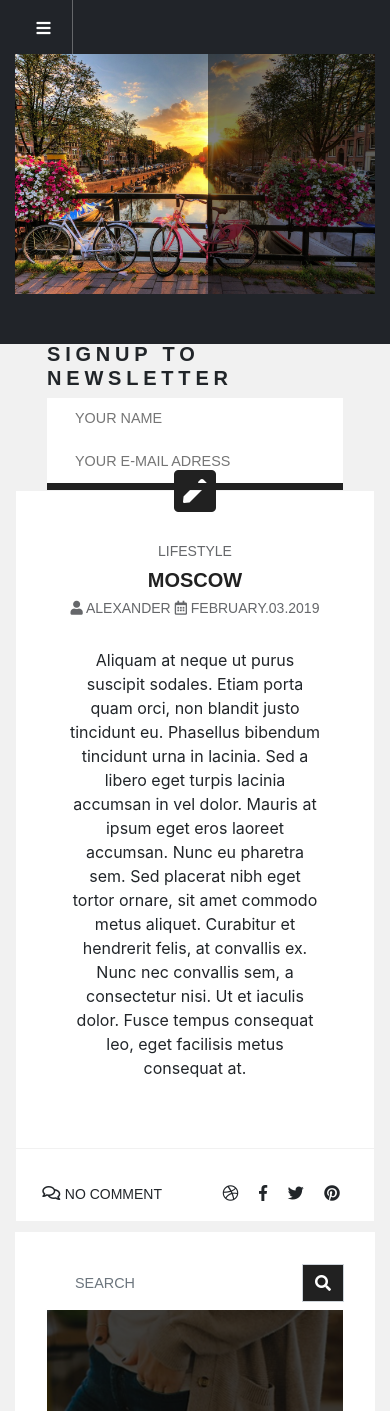
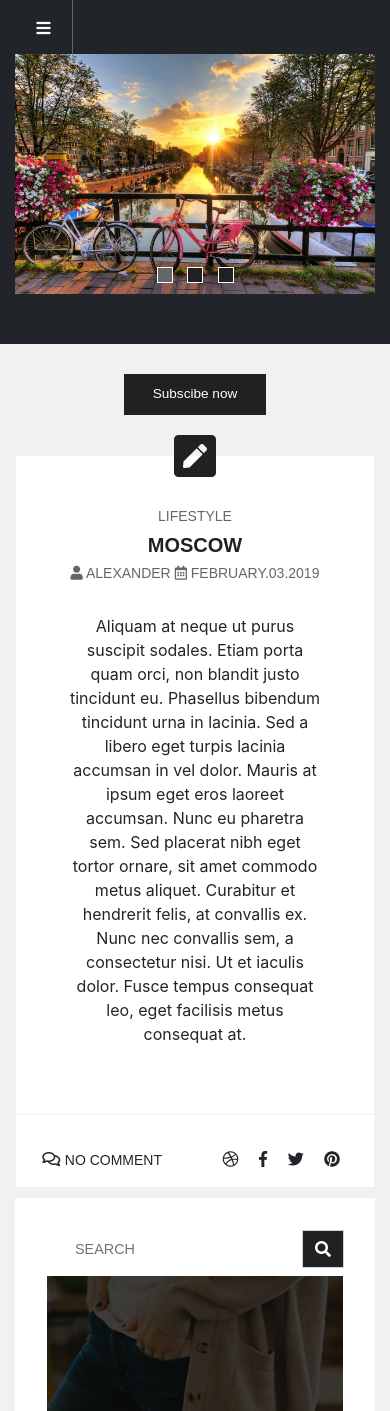
Before and after one commit to impressivedevelopments/decoblog, a PHP site: page /detail-page.php?id=1 in a window 390 px wide. Shown: the top 1411 px of the page. Run offline with PHP 8.4, Linux system fonts and the light colour scheme; data comes from the database, SQL or seed files in the repository; both versions use the stored data as it was after the commit; data that the repository does not hold is empty.

Commit message:
sign-up_adaptive

```diff
--- a/css/_misc/_media.scss
+++ b/css/_misc/_media.scss
@@ -23,4 +23,52 @@
         }
     }
    }
+   .header {
+    &-top-menu {
+        .logo-display {
+            display: none;
+            }
+        .social-media {
+            display: none;
+            }
+        }
+    }
+
 }
+
+@media (max-width: 986px)
+{
+    .sign-up {
+        display: none;
+    }
+    .button-sign-up
+    {
+        display: block;
+        margin: 2.5rem auto;
+        @include hind-medium;
+        font-size: 0.85rem;
+        background: $black;
+        color: $white;
+        padding: .6rem 1.75rem;
+        border: 1px solid transparent;
+        cursor: pointer;
+        &:hover {
+            background: $white;
+            transition: .5s ease;
+            color: $black;
+            border: 1px solid $black;
+        }
+    }
+}
+
+@media (max-width: 360px) {
+    .slider {
+        display: none;
+    }
+    .header-top-menu {
+        min-height: 10px;
+    }
+    .popup-button {
+        margin: 0;
+    }
+}
--- a/css/style.css
+++ b/css/style.css
@@ -46,7 +46,7 @@
 .header-top-menu {
   background: #212429;
   position: relative;
-  height: 21.5rem;
+  min-height: 21.5rem;
 }
 
 .header-top-menu .fas, .header-top-menu .fab {
@@ -98,28 +98,17 @@
 }
 
 .slider-navigation {
-  background: rgba(0, 0, 0, 0.5);
   color: #ffffff;
-  padding: 0 3.1rem;
   position: absolute;
-  top: 0;
+  bottom: 0;
+  left: 0;
   right: 0;
-  bottom: 0;
   z-index: 199;
-}
-
-.slider-navigation .controls {
-  padding: 16rem 1.3rem;
-}
-
-.slider-navigation .controls #next, .slider-navigation .controls #prev {
-  padding: 0.5rem 0rem;
-  cursor: pointer;
 }
 
 .slider-navigation label {
   background: #212121;
-  display: block;
+  display: inline-block;
   width: 1rem;
   height: 1rem;
   border: 1px solid #ffffff;
@@ -189,7 +178,7 @@
   font-family: 'Montserrat', sans-serif;
   font-weight: 700;
   font-style: normal;
-  letter-spacing: 0.3rem;
+  letter-spacing: 0.1rem;
   font-size: 1.25rem;
 }
 
@@ -222,6 +211,34 @@
   transition: .5s ease;
   color: #212121;
   border: 1px solid #212121;
+}
+
+.button-sign-up {
+  display: none;
+}
+
+.popup {
+  position: relative;
+  background: #ffffff;
+  padding: 3rem;
+  border-radius: 1rem;
+  margin: 2.5rem auto;
+}
+
+.popup-button {
+  margin-top: 5rem;
+}
+
+.popup-close {
+  position: absolute;
+  top: 0;
+  bottom: 0;
+  right: 0;
+  padding-right: 1rem;
+}
+
+.popup input {
+  margin-bottom: 1rem;
 }
 
 /* POSTS */
@@ -687,5 +704,49 @@
   .error404-body button {
     display: none;
   }
+  .header-top-menu .logo-display {
+    display: none;
+  }
+  .header-top-menu .social-media {
+    display: none;
+  }
+}
+
+@media (max-width: 986px) {
+  .sign-up {
+    display: none;
+  }
+  .button-sign-up {
+    display: block;
+    margin: 2.5rem auto;
+    font-family: 'Hind', sans-serif;
+    font-weight: 500;
+    font-style: normal;
+    font-size: 0.85rem;
+    background: #212121;
+    color: #ffffff;
+    padding: .6rem 1.75rem;
+    border: 1px solid transparent;
+    cursor: pointer;
+  }
+  .button-sign-up:hover {
+    background: #ffffff;
+    -webkit-transition: .5s ease;
+    transition: .5s ease;
+    color: #212121;
+    border: 1px solid #212121;
+  }
+}
+
+@media (max-width: 360px) {
+  .slider {
+    display: none;
+  }
+  .header-top-menu {
+    min-height: 10px;
+  }
+  .popup-button {
+    margin: 0;
+  }
 }
 /*# sourceMappingURL=style.css.map */
--- a/css/style.scss
+++ b/css/style.scss
@@ -21,7 +21,7 @@
     &-top-menu {
         background: $background-color;
         position: relative;
-        height: 21.5rem;
+        min-height: 21.5rem;
         .fas, .fab {
             color: $white;
             border: {
@@ -66,24 +66,15 @@
         animation: slider 5s ease .5s normal;
     }
     &-navigation {
-        background: rgba(0, 0, 0, 0.5);
         color: $white;
-        padding: 0 3.1rem;
         position: absolute;
-        top: 0;
+        bottom: 0;
+        left: 0;
         right: 0;
-        bottom: 0;
         z-index: 199;
-        .controls {
-            padding: 16rem 1.3rem;
-            #next, #prev {
-                padding: 0.5rem 0rem;
-                cursor: pointer;
-            }
-        }
         label {
             background: $black;
-            display: block;
+            display: inline-block;
             width: 1rem;
             height: 1rem;
             border: 1px solid $white;
@@ -114,7 +105,7 @@
     padding: 2rem;
     h3 {
         @include montserrat-bold;
-        letter-spacing: 0.3rem;
+        letter-spacing: 0.1rem;
         font-size: 1.25rem;
     }
     input {
@@ -139,6 +130,29 @@
             color: $black;
             border: 1px solid $black;
         }
+    }
+}
+.button-sign-up {
+    display: none;
+}
+.popup {
+    &-button {
+        margin-top: 5rem;
+    }
+    position: relative;
+    background: $white;
+    padding: 3rem;
+    border-radius: 1rem;
+    margin: 2.5rem auto;
+    &-close {
+        position: absolute;
+        top: 0;
+        bottom: 0;
+        right: 0;
+        padding-right: 1rem;
+    }
+    input {
+        margin-bottom: 1rem;
     }
 }
 
--- a/templates/header-template.php
+++ b/templates/header-template.php
@@ -15,10 +15,10 @@
                     </ul>
                 </div>
             </div>
-            <div class="col-lg-4 col-md-4 col-xs-4 text-center">
+            <div class="col-lg-4 col-md-4 col-xs-4 text-center logo-display">
                 <img src="images/logo.png" alt="logo" class="logo">
             </div>
-            <div class="col-lg-4 col-md-4 col-xs-4 text-right">
+            <div class="col-lg-4 col-md-4 col-xs-4 text-right social-media">
                 <ul class="nav">
                     <li class="header-nav-item">
                         <a href="">
--- a/templates/sign-up-template.php
+++ b/templates/sign-up-template.php
@@ -28,13 +28,30 @@
 
 <form class="sign-up" action="" method="post">
     <div class="row">
-        <div class="col-lg-2 my-auto"><h3>Signup to <br> Newsletter</h3></div>
-        <div class="col-lg-4 my-auto">
+        <div class="col-lg-2 col-md-2 col-sm-2 my-auto"><h3>Signup to <br> Newsletter</h3></div>
+        <div class="col-lg-4 col-md-4 col-sm-4 my-auto">
             <input type="text" name="login" placeholder="YOUR NAME">
         </div>
-        <div class="col-lg-4 my-auto">
+        <div class="col-lg-4 col-md-4 col-sm-4 my-auto">
             <input type="e-mail" name="email" placeholder="YOUR E-MAIL ADRESS">
         </div>
-        <div class="col-lg-2 my-auto"><button class="btn-block">Subscibe now</button></div>
+        <div class="col-lg-2 col-md-2 col-sm-2 my-auto"><button class="btn-block">Subscibe now</button></div>
     </div>
 </form>
+<div class="popup-button">
+    <button class="button-sign-up">Subscibe now</button>
+</div>
+
+<!-- POPUP MENU -->
+<div class="popup text-center hidden">
+    <div class="popup-close"><h2>&times;<h2></div>
+    <form class="popup-sign" action="" method="post">
+        <div class="popup-title"><h5>Signup to <br> Newsletter</h5></div>
+        <div class="popup-input">
+            <input type="text" name="login" placeholder="YOUR NAME">
+        </div>
+        <div class="popup-mail">
+            <input type="e-mail" name="email" placeholder="YOUR E-MAIL ADRESS">
+        </div>
+    </form>
+</div>
--- a/templates/slider-template.php
+++ b/templates/slider-template.php
@@ -16,11 +16,9 @@
     </div>
     <div class="slider-navigation">
         <div class="controls">
-            <i id="prev" class="fas fa-long-arrow-alt-up fa-2x"></i>
             <label id="label-1" class="current-indicator" for="slide-1"></label>
             <label id="label-2" class="" for="slide-2"></label>
             <label id="label-3" class="" for="slide-3"></label>
-            <i id="next" class="fas fa-long-arrow-alt-down fa-2x"></i>
         </div>
     </div>
 </div>
```
Also changed, not shown: db/posts .sql (added, +75 -0 lines), db/posts.sql (deleted, +0 -62 lines), db/users.sql (+13 -4 lines), js/script.js (+12 -0 lines), js/slider.js (line endings or trailing spaces), 1 other file.
